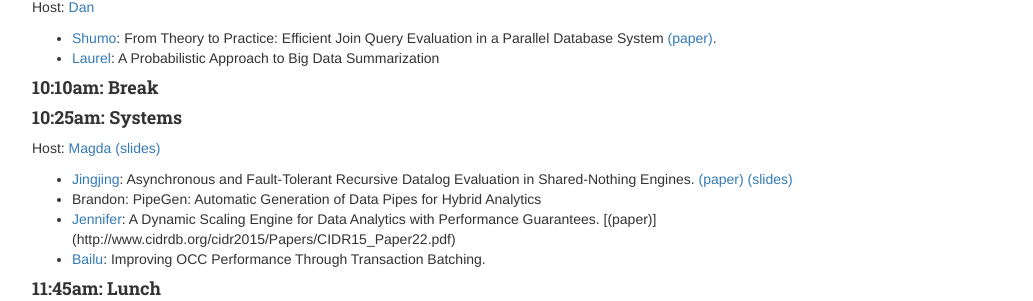
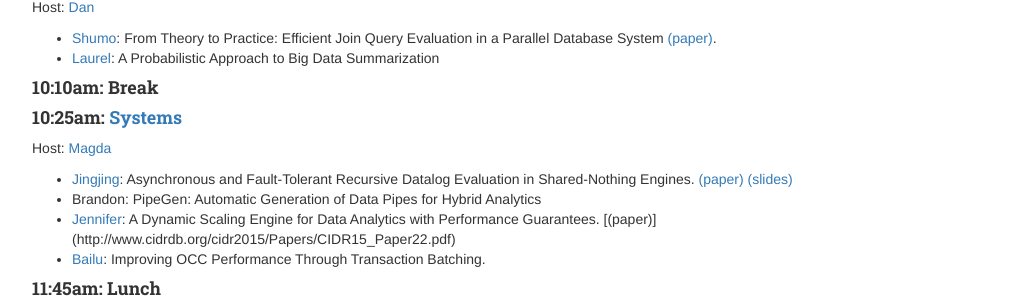
Before and after one commit to uwdb/website, a Jekyll site: the page built from events/database_day/2015/database_day_2015.markdown, in a window 1280 px wide. Shown: the part 507-808 px from the top of the page, without its empty margins (123-1156 px from the left). Built offline with Jekyll 4.4.1, drawn with Linux system fonts in a browser that asks for light colours; nearby versions of some CDN libraries; Markdown is read by kramdown in place of the engine named in the settings.

Commit message:
change link

```diff
--- a/events/database_day/2015/database_day_2015.markdown
+++ b/events/database_day/2015/database_day_2015.markdown
@@ -32,8 +32,8 @@ Host: [Dan](https://homes.cs.washington.edu/~suciu/)
 
 #### 10:10am: Break
 
-#### 10:25am: Systems
-Host: [Magda](http://www.cs.washington.edu/people/faculty/magda) [(slides)](slides/uwdb-day-2015-magda.pdf)
+#### 10:25am: [Systems](slides/uwdb-day-2015-magda.pdf)
+Host: [Magda](http://www.cs.washington.edu/people/faculty/magda)
 
 - [Jingjing](https://homes.cs.washington.edu/~jwang/): Asynchronous and Fault-Tolerant Recursive Datalog Evaluation in Shared-Nothing Engines. [(paper)](https://homes.cs.washington.edu/~jwang/publications/p2317-wang.pdf) [(slides)](slides/recursive_dbday.pdf)
 - Brandon: PipeGen: Automatic Generation of Data Pipes for Hybrid Analytics
```
